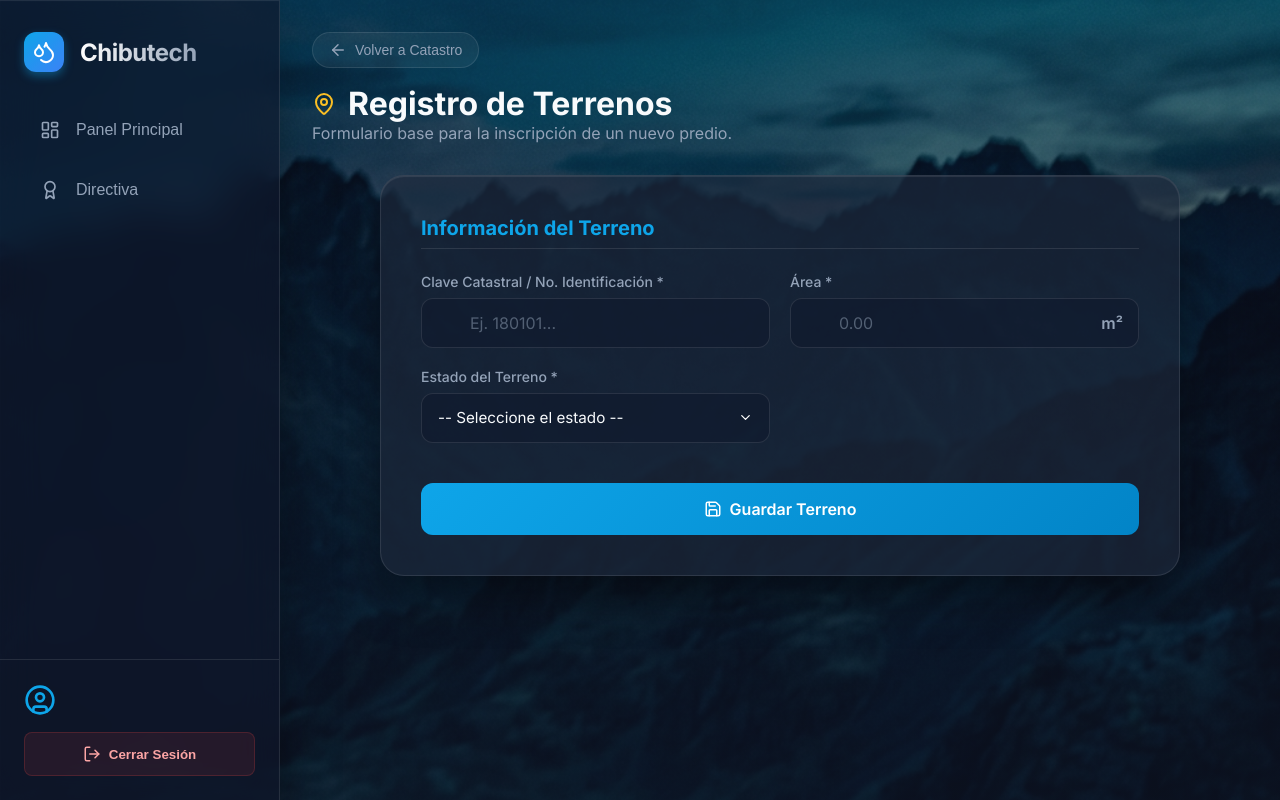
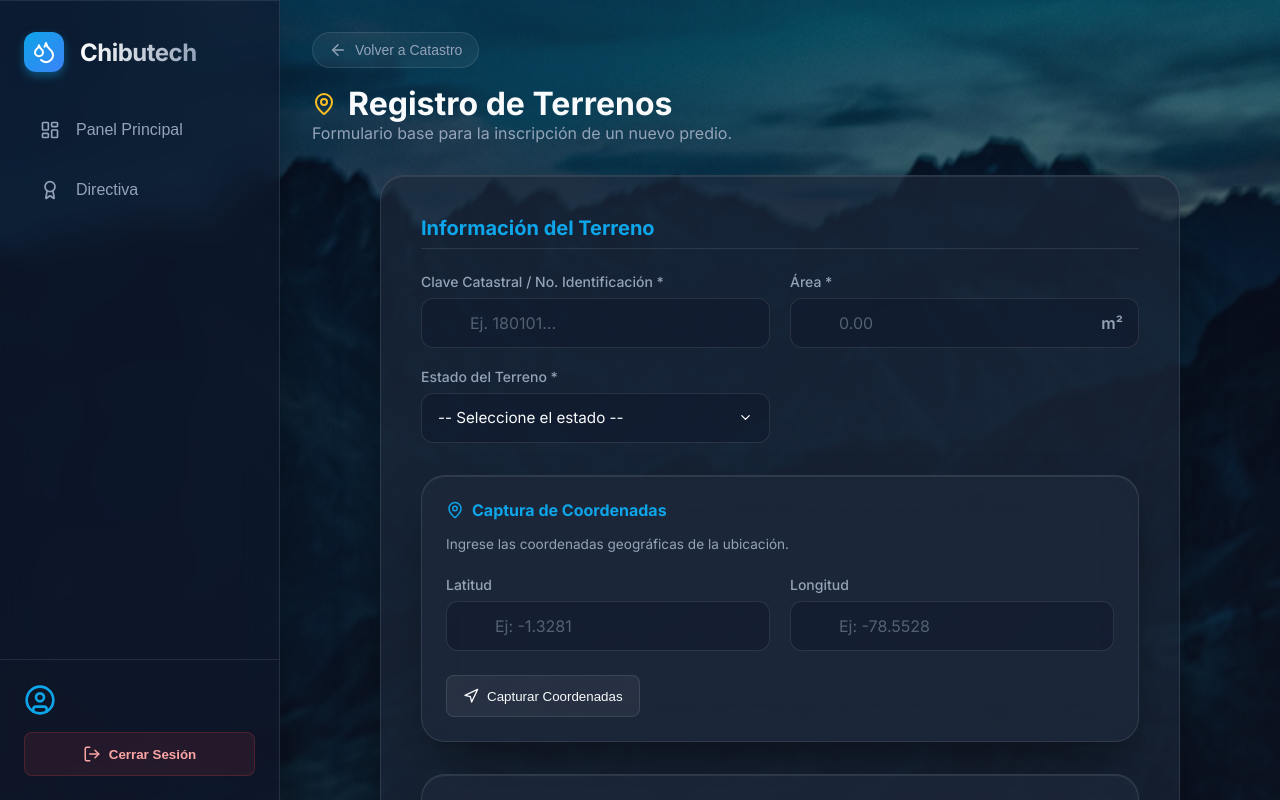
Before and after one commit to juanessan121/Chibutech, a React app in the folder frontend/: page /dashboard/terrenos in a window 1280 px wide. Built offline with nearby package versions, Linux system fonts and the light colour scheme; sample sign-in values are in the browser's storage; the HTML template or start-up script is replaced by a standard one.

Commit message:
feat/Geolocalizacion_y_PDF

```diff
--- /dev/null
+++ b/frontend/src/components/CoordinateCapture.jsx
@@ -0,0 +1,56 @@
+import React, { useState } from 'react';
+import { MapPin, Navigation } from 'lucide-react';
+
+export default function CoordinateCapture({ onCapture }) {
+  const [lat, setLat] = useState('');
+  const [lon, setLon] = useState('');
+
+  const handleCapture = (e) => {
+    e.preventDefault();
+    if (onCapture) {
+      onCapture({ lat, lon });
+    } else {
+      console.log('Coordenadas capturadas en el frontend:', { lat, lon });
+    }
+  };
+
+  return (
+    <div className="glass-card" style={{ padding: '1.5rem', marginBottom: '1.5rem' }}>
+      <h4 className="text-primary" style={{ display: 'flex', alignItems: 'center', gap: '0.5rem', marginBottom: '1rem' }}>
+        <MapPin size={18} /> Captura de Coordenadas
+      </h4>
+      <p className="text-muted" style={{ fontSize: '0.85rem', marginBottom: '1.5rem' }}>
+        Ingrese las coordenadas geográficas de la ubicación.
+      </p>
+      <div className="form-grid">
+        <div className="input-group">
+          <label className="input-label">Latitud</label>
+          <input
+            type="number"
+            step="any"
+            className="input-field"
+            placeholder="Ej: -1.3281"
+            value={lat}
+            onChange={(e) => setLat(e.target.value)}
+          />
+        </div>
+        <div className="input-group">
+          <label className="input-label">Longitud</label>
+          <input
+            type="number"
+            step="any"
+            className="input-field"
+            placeholder="Ej: -78.5528"
+            value={lon}
+            onChange={(e) => setLon(e.target.value)}
+          />
+        </div>
+      </div>
+      <div style={{ marginTop: '1.5rem', display: 'flex', justifyContent: 'flex-start' }}>
+        <button type="button" onClick={handleCapture} className="btn-secondary hover-scale" style={{ display: 'flex', alignItems: 'center', gap: '0.5rem' }}>
+          <Navigation size={16} /> Capturar Coordenadas
+        </button>
+      </div>
+    </div>
+  );
+}
--- /dev/null
+++ b/frontend/src/components/PdfUpload.jsx
@@ -0,0 +1,102 @@
+import React, { useState, useRef } from 'react';
+import { UploadCloud, FileText, CheckCircle } from 'lucide-react';
+
+export default function PdfUpload({ onFileSelect }) {
+  const [dragActive, setDragActive] = useState(false);
+  const [selectedFile, setSelectedFile] = useState(null);
+  const inputRef = useRef(null);
+
+  const handleDrag = (e) => {
+    e.preventDefault();
+    e.stopPropagation();
+    if (e.type === "dragenter" || e.type === "dragover") {
+      setDragActive(true);
+    } else if (e.type === "dragleave") {
+      setDragActive(false);
+    }
+  };
+
+  const handleDrop = (e) => {
+    e.preventDefault();
+    e.stopPropagation();
+    setDragActive(false);
+    if (e.dataTransfer.files && e.dataTransfer.files[0]) {
+      handleFile(e.dataTransfer.files[0]);
+    }
+  };
+
+  const handleChange = (e) => {
+    e.preventDefault();
+    if (e.target.files && e.target.files[0]) {
+      handleFile(e.target.files[0]);
+    }
+  };
+
+  const handleFile = (file) => {
+    if (file.type === "application/pdf") {
+      setSelectedFile(file);
+      if (onFileSelect) {
+        onFileSelect(file);
+      }
+    } else {
+      alert("Formato no válido. Por favor, suba únicamente archivos PDF.");
+    }
+  };
+
+  return (
+    <div className="glass-card" style={{ padding: '1.5rem', marginBottom: '1.5rem' }}>
+      <h4 className="text-primary" style={{ display: 'flex', alignItems: 'center', gap: '0.5rem', marginBottom: '1rem' }}>
+        <FileText size={18} /> Subida de Documento (PDF)
+      </h4>
+      <p className="text-muted" style={{ fontSize: '0.85rem', marginBottom: '1.5rem' }}>
+        Adjunte la documentación de respaldo necesaria.
+      </p>
+
+      <div
+        onDragEnter={handleDrag}
+        onDragLeave={handleDrag}
+        onDragOver={handleDrag}
+        onDrop={handleDrop}
+        style={{
+          border: `2px dashed ${dragActive ? '#10b981' : 'rgba(255,255,255,0.2)'}`,
+          borderRadius: '0.75rem',
+          padding: '2rem',
+          textAlign: 'center',
+          transition: 'all 0.3s ease',
+          background: dragActive ? 'rgba(16, 185, 129, 0.05)' : 'rgba(0,0,0,0.1)',
+          cursor: 'pointer'
+        }}
+        onClick={() => inputRef.current?.click()}
+      >
+        <input
+          ref={inputRef}
+          type="file"
+          accept=".pdf,application/pdf"
+          onChange={handleChange}
+          style={{ display: 'none' }}
+        />
+
+        {selectedFile ? (
+          <div className="animate-fade-in" style={{ display: 'flex', flexDirection: 'column', alignItems: 'center', gap: '0.5rem' }}>
+            <CheckCircle size={48} style={{ color: '#10b981' }} />
+            <p style={{ margin: 0, fontWeight: 'bold', color: 'var(--text-main)' }}>Archivo seleccionado:</p>
+            <p style={{ margin: 0, fontSize: '0.9rem', color: 'var(--text-muted)' }}>{selectedFile.name}</p>
+          </div>
+        ) : (
+          <div style={{ display: 'flex', flexDirection: 'column', alignItems: 'center', gap: '0.75rem' }}>
+            <UploadCloud size={48} className="text-muted" />
+            <p style={{ margin: 0, color: 'var(--text-main)', fontWeight: '500' }}>
+              Arrastra y suelta tu archivo PDF aquí
+            </p>
+            <p style={{ margin: 0, fontSize: '0.8rem', color: 'var(--text-muted)' }}>
+              o haz clic en esta área para explorar tus archivos
+            </p>
+            <button type="button" className="btn-secondary" style={{ marginTop: '0.5rem', pointerEvents: 'none' }}>
+              Seleccionar PDF
+            </button>
+          </div>
+        )}
+      </div>
+    </div>
+  );
+}
--- a/frontend/src/pages/TerrenosRegistro.jsx
+++ b/frontend/src/pages/TerrenosRegistro.jsx
@@ -2,6 +2,8 @@ import React from 'react';
 import { MapPin, Save, ArrowLeft } from 'lucide-react';
 import { useNavigate } from 'react-router-dom';
 import { useForm } from 'react-hook-form';
+import CoordinateCapture from '../components/CoordinateCapture';
+import PdfUpload from '../components/PdfUpload';
 
 export default function TerrenosRegistro() {
   const navigate = useNavigate();
@@ -83,6 +85,14 @@ export default function TerrenosRegistro() {
             </div>
           </div>
 
+          <div style={{ marginTop: '2rem' }}>
+            <CoordinateCapture onCapture={(coords) => console.log('Coordenadas capturadas:', coords)} />
+          </div>
+
+          <div style={{ marginTop: '2rem' }}>
+            <PdfUpload onFileSelect={(file) => console.log('PDF seleccionado:', file.name)} />
+          </div>
+
           <div style={{ marginTop: '2rem', display: 'flex', justifyContent: 'flex-end' }}>
             <button type="submit" className="btn-primary" style={{ display: 'flex', alignItems: 'center', gap: '0.5rem' }}>
               <Save size={18} /> Guardar Terreno
```
